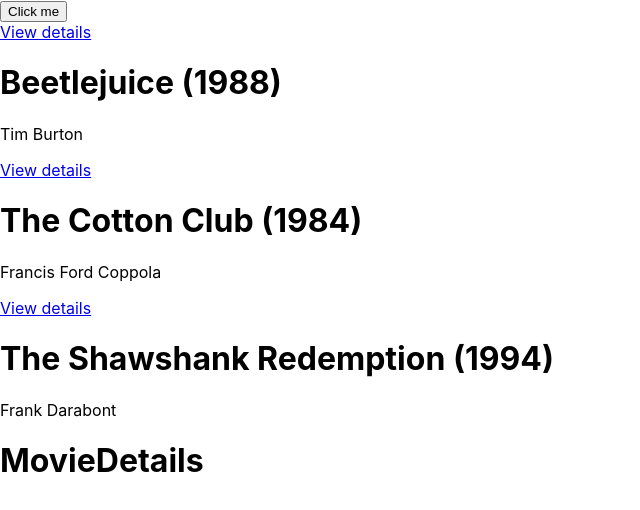
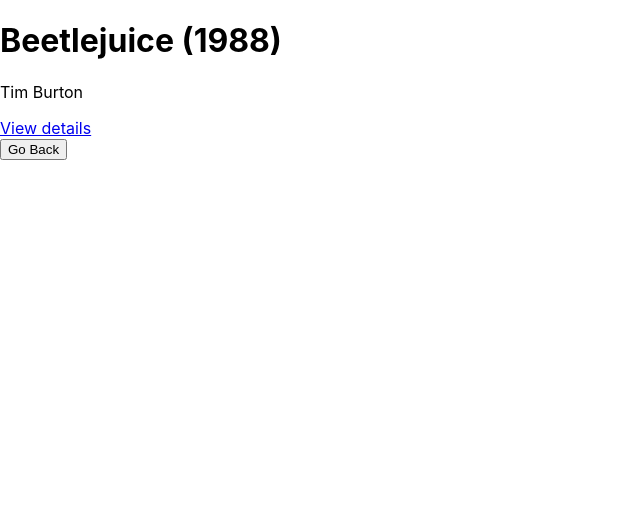
Before and after one commit to HugoFitas/movie-list-app, a React (Create React App) app: page /movies/1 in a window 1280 px wide. Shown: the top 510 px of the page, without its empty margins (0-640 px from the left). Built offline with nearby package versions, Linux system fonts and the light colour scheme; no server answers.

Commit message:
finished router-params challenge

```diff
--- a/src/App.js
+++ b/src/App.js
@@ -6,7 +6,6 @@ import MovieDetails from "./components/MovieDetails";
 function App() {
   return (
     <div className="App">
-      <MovieList />
       <Switch>
         <Route exact path="/movies" component={MovieList} />
         <Route path="/movies/:id" component={MovieDetails} />
--- a/src/components/Movie.js
+++ b/src/components/Movie.js
@@ -4,11 +4,11 @@ import { Link } from "react-router-dom";
 const Movie = ({ title, year, director, id }) => {
   return (
     <div>
-      <Link to={`/movies/${id}`}>View details</Link>
       <h1>
         {title} ({year})
       </h1>
       <p>{director}</p>
+      <Link to={`/movies/${id}`}>View details</Link>
     </div>
   );
 };
--- a/src/components/MovieDetails.js
+++ b/src/components/MovieDetails.js
@@ -1,9 +1,42 @@
 import React from "react";
+import axios from "axios";
+import moviesData from "./Data";
+import Movie from "./Movie";
+import { Link } from "react-router-dom";
 
-const MovieDetails = () => {
+const MovieDetails = (props) => {
+  const id = props.match.params.id;
+  /* console.log(id); */
+
+  const [movies, setMovies] = React.useState(moviesData);
+
+  React.useEffect(() => {
+    fetchMovies();
+  }, [id]);
+
+  const fetchMovies = () => {
+    axios
+      .get(
+        "https://raw.githubusercontent.com/wildcodeschoolparis/datas/master/movies.json"
+      )
+      .then((response) => setMovies(response.data.movies))
+      .catch((error) => console.log(error));
+  };
+
+  const filteredMoviesId = movies
+    .filter((movie) => {
+      return movie.id == id;
+    })
+    .map((movie) => {
+      return <Movie key={movie.id} {...movie} />;
+    });
+  console.log(filteredMoviesId);
+
   return (
     <div>
-      <h1>MovieDetails</h1>
+      {filteredMoviesId}
+      {/* <Link to="/movies">Go back</Link> */}
+      <button onClick={() => props.history.push("/movies")}>Go Back</button>
     </div>
   );
 };
```
